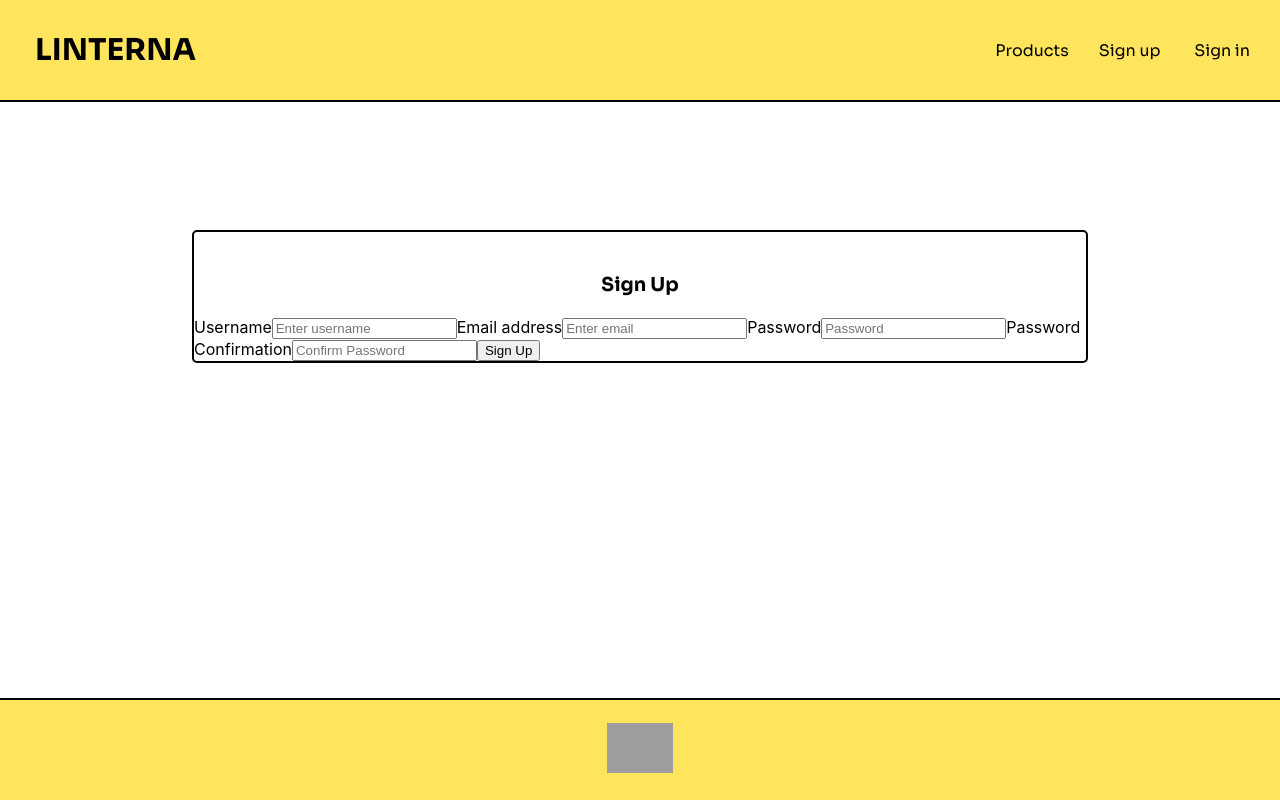
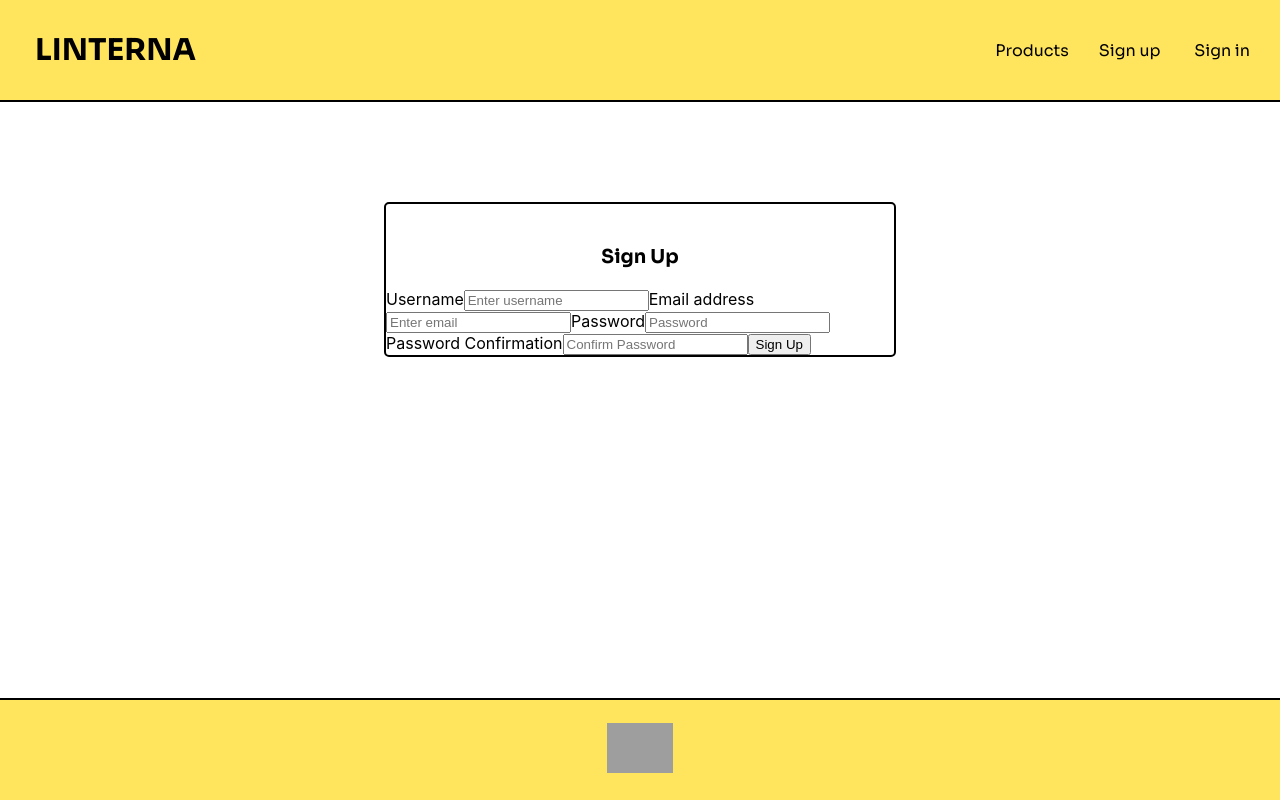
Before and after one commit to hrisso/lighting-project, a React (Create React App) app in the folder client/: page /sign-up in a window 1280 px wide. Built offline with nearby package versions, Linux system fonts and the light colour scheme; grey boxes are pictures that could not be loaded.

Commit message:
signin width

```diff
--- a/client/src/screens/SignIn/SignIn.css
+++ b/client/src/screens/SignIn/SignIn.css
@@ -3,9 +3,9 @@
   flex-direction: column;
   justify-content: center;
   align-items: center;
-  margin: 10% 15%;
+  margin: 100px 30%;
   border: 2px solid black;
-  border-radius: 5px;;
+  border-radius: 5px;
 }
 
 .sign-in-form {
```
